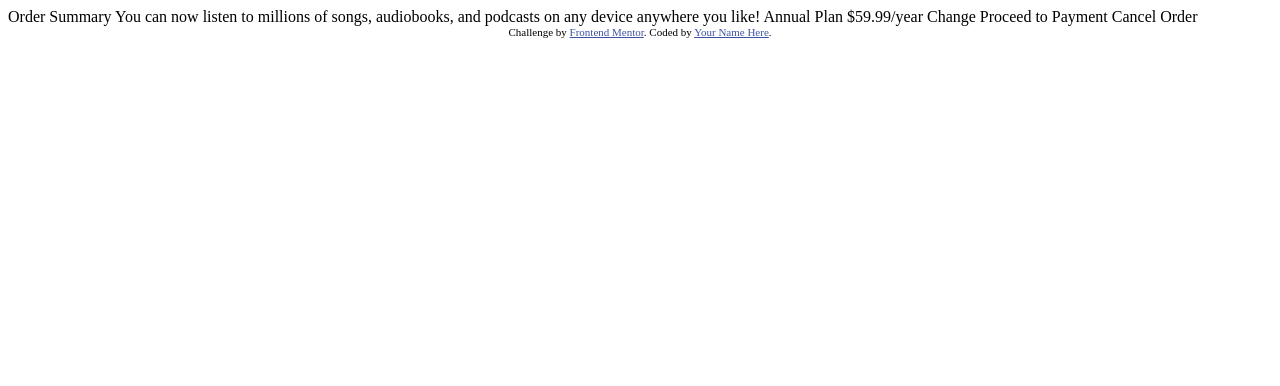
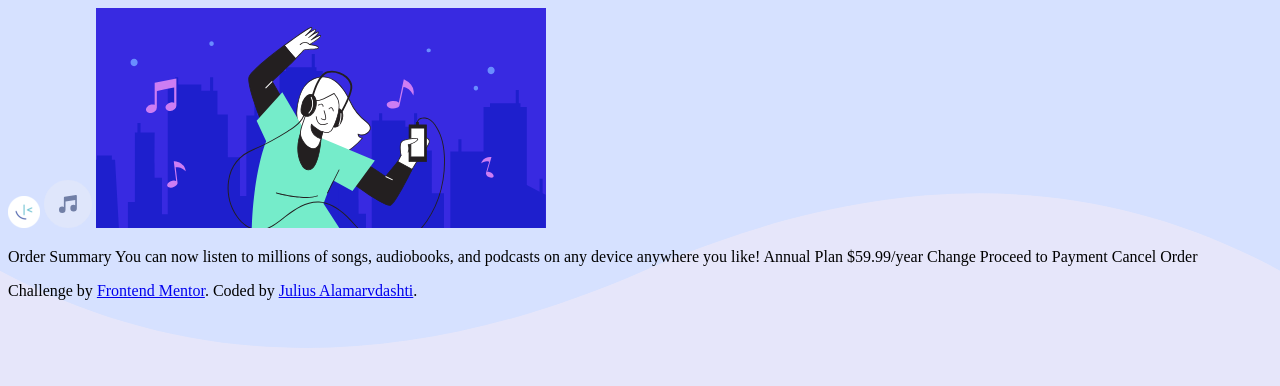
Before and after one commit to Julius-88/first.challenge, a plain HTML site: page index.html in a window 1280 px wide. Drawn offline with Linux system fonts and the light colour scheme.

Commit message:
finished with the background image and color

```diff
--- /dev/null
+++ b/index.css
@@ -0,0 +1,9 @@
+/*No idea what the background color should be to match the picture. Lavender is the closest one I can think of.*/
+body{
+    background-image: url("/images/pattern-background-desktop.svg");
+    background-position: center;
+    height: 100%;
+    background-repeat: no-repeat;
+    background-size: cover;
+    background-color:lavender;
+}
--- a/index.html
+++ b/index.html
@@ -1,37 +1,36 @@
 <!DOCTYPE html>
 <html lang="en">
+
 <head>
   <meta charset="UTF-8">
-  <meta name="viewport" content="width=device-width, initial-scale=1.0"> <!-- displays site properly based on user's device -->
-
+  <meta name="viewport" content="width=device-width, initial-scale=1.0">
+  <!-- displays site properly based on user's device -->
+  <link rel="stylesheet" href="/index.css">
   <link rel="icon" type="image/png" sizes="32x32" href="./images/favicon-32x32.png">
 
   <title>Frontend Mentor | Order summary card</title>
 
-  <!-- Feel free to remove these styles or customise in your own stylesheet 👍 -->
-  <style>
-    .attribution { font-size: 11px; text-align: center; }
-    .attribution a { color: hsl(228, 45%, 44%); }
-  </style>
 </head>
+
 <body>
-
+  <img class="firstP" src="/images/favicon-32x32.png" alt="">
+  <img src="/images/icon-music.svg" alt="" class="secondP">
+  <img src="/images/illustration-hero.svg" alt="An Illustration of a girl listening to music and dancing"
+    class="thirdP">
+  <p>
     Order Summary
-
     You can now listen to millions of songs, audiobooks, and podcasts on any
     device anywhere you like!
-
     Annual Plan
     $59.99/year
-
     Change
-
     Proceed to Payment
     Cancel Order
-
+  </p>
   <div class="attribution">
     Challenge by <a href="https://www.frontendmentor.io?ref=challenge" target="_blank">Frontend Mentor</a>.
-    Coded by <a href="#">Your Name Here</a>.
+    Coded by <a href="#">Julius Alamarvdashti</a>.
   </div>
 </body>
+
 </html>
```
Lines whose indentation alone changed are shown as unchanged.
